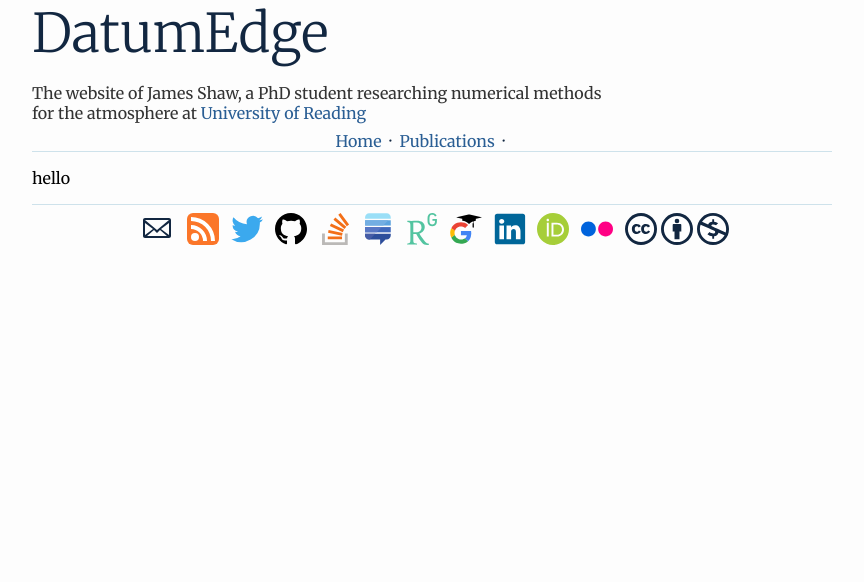
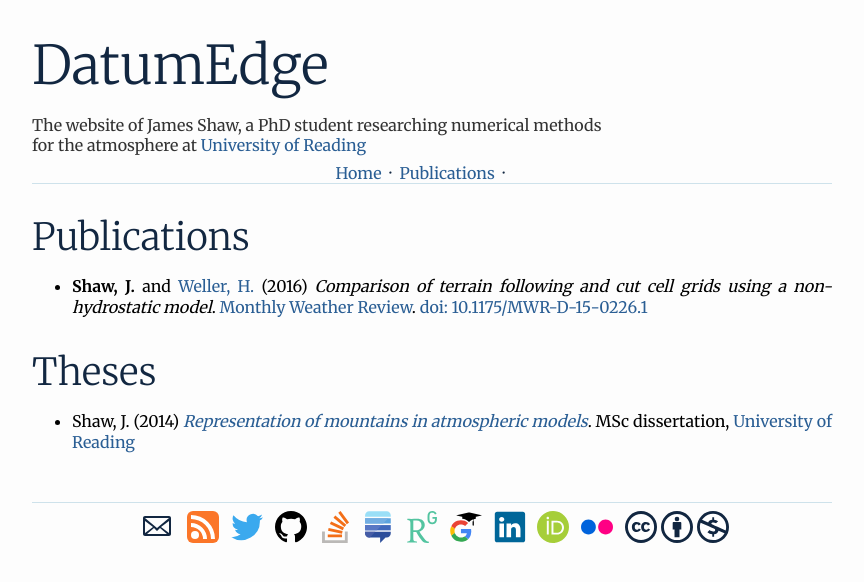
Before and after one commit to hertzsprung/hertzsprung.github.io, a Jekyll site: the page built from publications/index.html, in a window 1280 px wide. Shown: the top 582 px of the page, without its empty margins (208-1072 px from the left). Built offline with Jekyll 4.4.1, drawn with Linux system fonts in a browser that asks for light colours; comment, search, counter and statistics services are not loaded.

Commit message:
add DatumEdge revival post and Tweet button

```diff
--- a/_includes/head.html
+++ b/_includes/head.html
@@ -2,10 +2,15 @@
     <meta charset="utf-8"/>
     <meta http-equiv="X-UA-Compatible" content="IE=edge"/>
     <title>{% if page.title %}{{ page.title }}{% else %}{{ site.title }}{% endif %}</title>
+    <meta property="og:url" content="{{ page.url | replace:'index.html','' | prepend: site.baseurl | prepend: site.url }}"/>
+    <meta property="og:title" content="{% if page.title %}{{ page.title }}{% else %}{{ site.title }}{% endif %}"/>
+    <meta property="og:type" content="website"/>
     <meta name="viewport" content="width=device-width"/>
+
     <link rel="canonical" href="{{ page.url | replace:'index.html','' | prepend: site.baseurl | prepend: site.url }}"/>
     <link rel="stylesheet" href="{{ "/css/main.css" | prepend: site.baseurl }}"/>
     <link rel="stylesheet" href='https://fonts.googleapis.com/css?family=Merriweather:400,300,700'/>
+
     <script src="https://cdn.mathjax.org/mathjax/latest/MathJax.js?config=TeX-AMS-MML_HTMLorMML" type="text/javascript"></script>
     {% include googleanalytics.html %}
 </head>
--- a/_includes/header.html
+++ b/_includes/header.html
@@ -6,6 +6,7 @@
     <ul>
       <li><a href="{{ site.baseurl }}/">Home</a></li>
       <li><a href="{{ site.baseurl }}/publications/">Publications</a></li>
+      <!--<li><a href="{{ site.baseurl }}/software/">Software</a></li>-->
       <li>
         <div class="search">
         {% include search.html %}
--- /dev/null
+++ b/_includes/tweet.html
@@ -0,0 +1,2 @@
+<a href="https://twitter.com/share" class="twitter-share-button" data-via="{{ site.twitter_username }}" data-size="large">Tweet</a>
+<script>!function(d,s,id){var js,fjs=d.getElementsByTagName(s)[0],p=/^http:/.test(d.location)?'http':'https';if(!d.getElementById(id)){js=d.createElement(s);js.id=id;js.src=p+'://platform.twitter.com/widgets.js';fjs.parentNode.insertBefore(js,fjs);}}(document, 'script', 'twitter-wjs');</script>
--- a/_layouts/post.html
+++ b/_layouts/post.html
@@ -8,6 +8,8 @@
 </header>
 
 {{ content }}
+
+<div class="social">{% include tweet.html %}</div>
 
 {% if page.comments %}
   <div id="disqus_thread"></div>
--- a/css/main.css
+++ b/css/main.css
@@ -3,6 +3,7 @@
 	font-size: 12pt;
 	background-color: #fdfdfd;
 	margin: 0 auto;
+	margin-top: 2em;
 	max-width: 50em;
 	padding-left: 1em;
 	padding-right: 1em;
@@ -73,6 +74,16 @@
 	font-size: smaller;
 }
 
+.social {
+	text-align: right;
+}
+
+.twitter-share-button {
+	display: inline-block;
+	margin-left:auto;
+	margin-right:0;
+}
+
 
 /* header */
 
@@ -138,14 +149,14 @@
 }
 
 header.site div.search {
-	max-width: 20em;
+	width: 100%;
 	display: inline-block;
 	vertical-align: middle;
 }
 
-/*.gsc-control-searchbox-only {
-	display: inline !important;
-}*/
+.gsc-search-box {
+	vertical-align: baseline;
+}
 
 input.gsc-search-button {
 	background-color: #255187 !important;
@@ -196,6 +207,10 @@
 /* resizing */
 
 @media screen and (max-width: 600px) {
+  body {
+	margin-top: 1em;
+  }
+
   header.site h1 {
 	font-size: 32pt;
   }
--- a/publications/index.html
+++ b/publications/index.html
@@ -1,4 +1,15 @@
 ---
 layout: default
 ---
-hello
+<article>
+<h1>Publications</h1>
+<ul>
+  <li><strong>Shaw, J.</strong> and <a href="http://orcid.org/0000-0003-4553-7082">Weller, H.</a> (2016) <em>Comparison of terrain following and cut cell grids using a non-hydrostatic model</em>. <a href="https://www2.ametsoc.org/ams/index.cfm/publications/journals/monthly-weather-review/">Monthly Weather Review</a>. <a href="http://dx.doi.org/10.1175/MWR-D-15-0226.1">doi: 10.1175/MWR-D-15-0226.1</a></li>
+</ul>
+
+<h1>Theses</h1>
+<ul>
+  <li>Shaw, J. (2014) <a href="msc-dissertation.pdf"><em>Representation of mountains in atmospheric models</em></a>. MSc dissertation, <a href="http://www.reading.ac.uk">University of Reading</a></li>
+</ul>
+
+</article>
```
Also changed, not shown: _posts/2016-03-28-datumedge-revival.html (added, +10 -0 lines), images/corruption.png (added), 1 other file.
